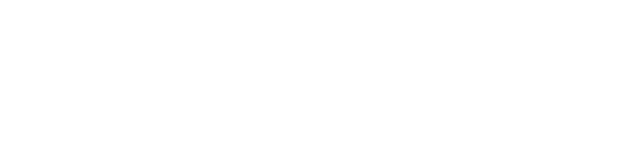
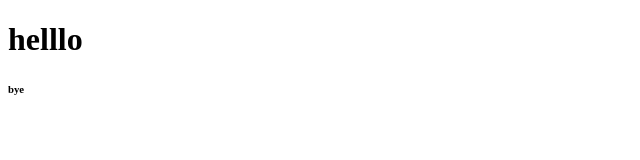
Before and after one commit to Sudhanshu-IITM-01/DEMO-2, a plain HTML site: page Index.html in a window 1280 px wide. Shown: the whole page, without its empty margins (0-640 px from the left). Drawn offline with Linux system fonts and the light colour scheme.

Commit message:
New Changes --1

```diff
--- a/Index.html
+++ b/Index.html
@@ -6,7 +6,7 @@
     <title>Document</title>
 </head>
 <body>
-
+    <h1> helllo </h1>
 </body>
 </html>
 
@@ -20,6 +20,7 @@
     <title>Document</title>
 </head>
 <body>
+    <h6> bye </h6>
 
 </body>
 </html>
```
